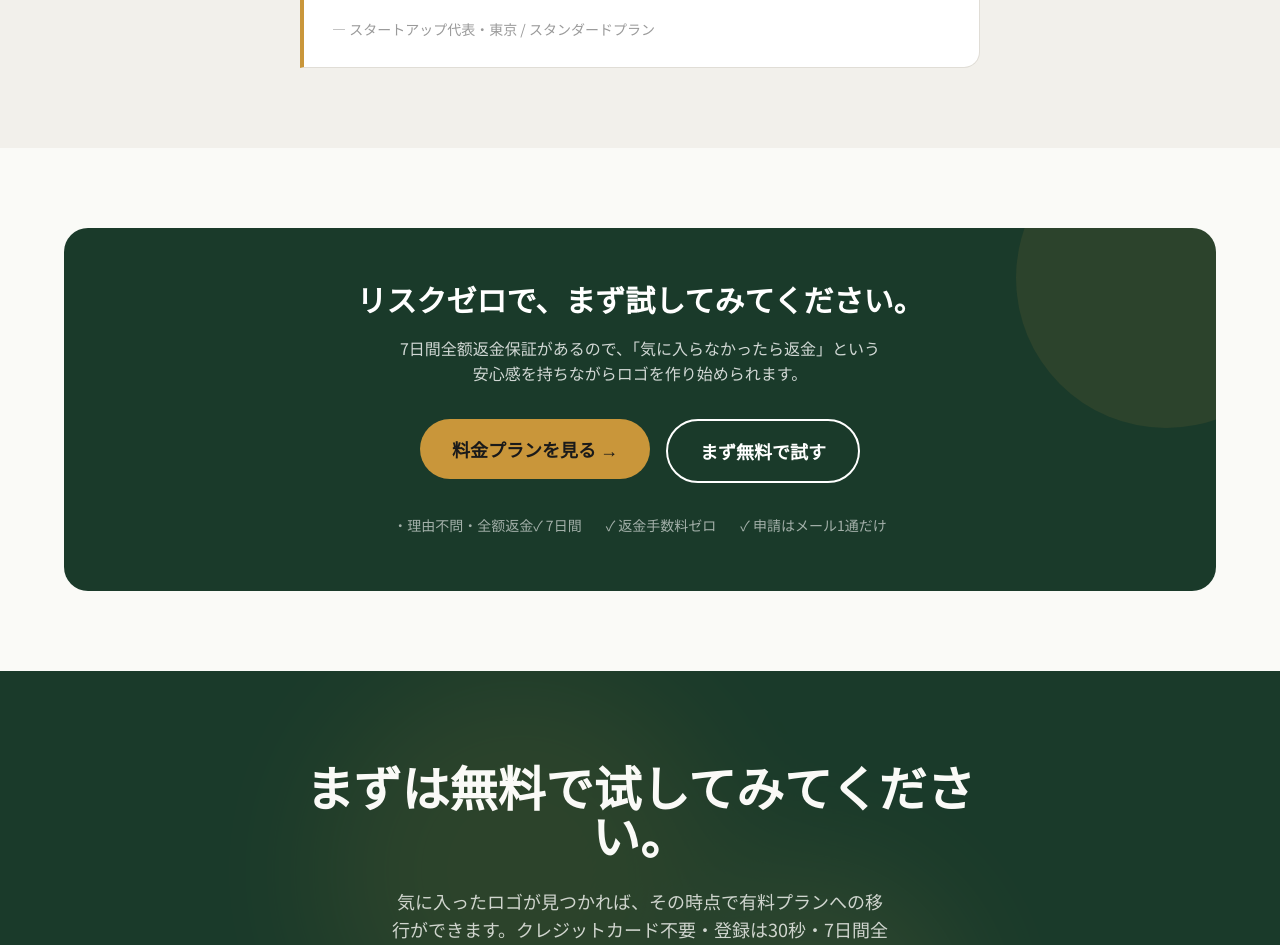
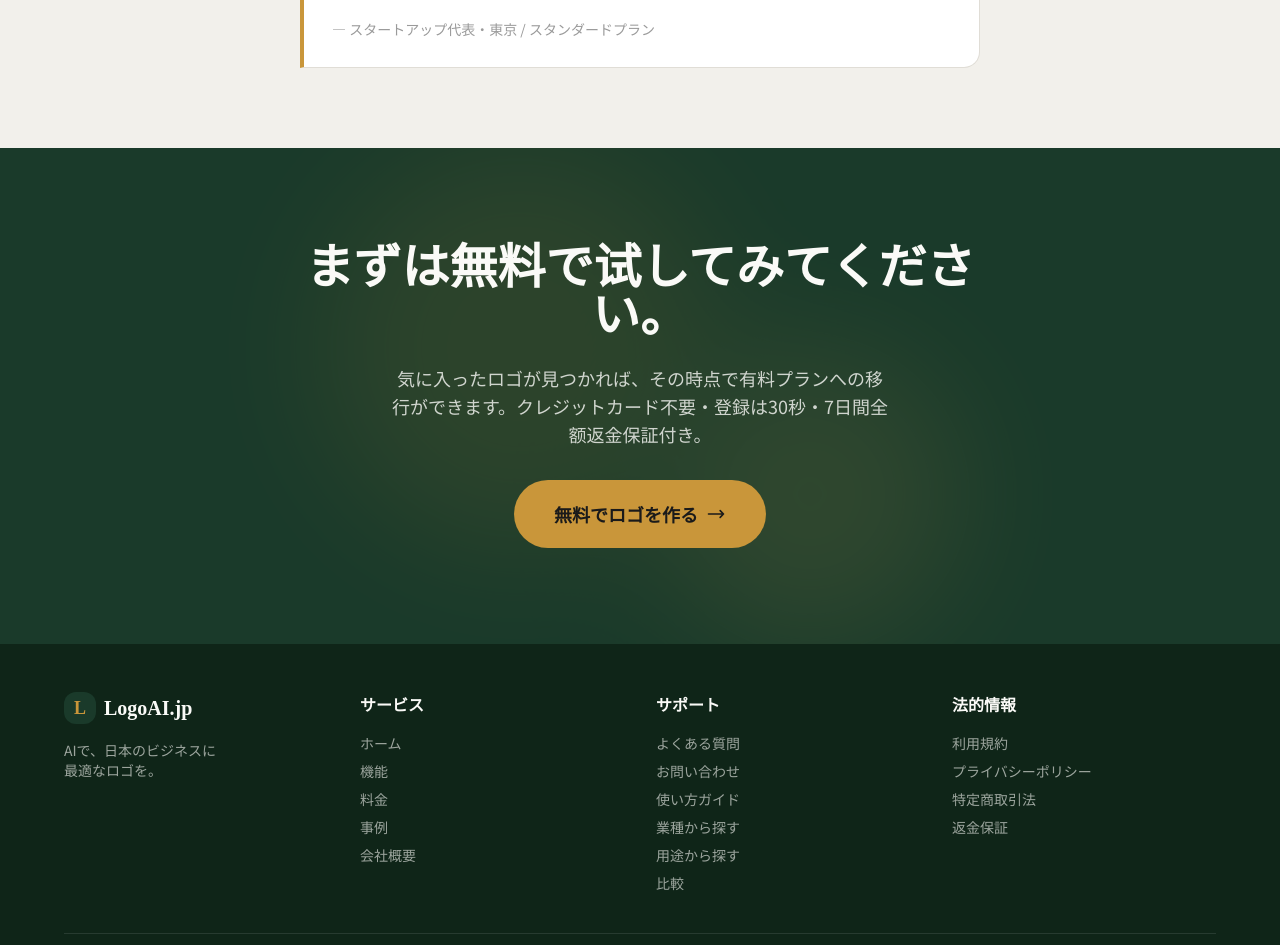
Before and after one commit to HetianVision/LogoAI.jp, a Next.js app: page /guarantee in a window 1280 px wide. Shown: the part 3500-4445 px from the top of the page. Built offline with nearby package versions, Linux system fonts and the light colour scheme.

Commit message:
fix:关于我们页面样式优化

```diff
--- a/app/about/page.tsx
+++ b/app/about/page.tsx
@@ -126,9 +126,9 @@ export default function AboutPage() {
             </motion.div>
 
             {/* 右：視覚的要素（数字カード積み重ね） */}
-            <div className="relative h-[360px] lg:h-[400px]">
+            <div className="relative h-[400px] lg:h-[400px]">
               <motion.div
-                className="absolute top-0 left-0 sm:left-10 bg-white border border-border rounded-2xl p-7 shadow-md w-[240px] rotate-[-3deg] z-10"
+                className="absolute top-0 left-0 sm:left-10 bg-white border border-border rounded-2xl p-7 sm:p-8 shadow-md w-[240px] sm:w-[280px] rotate-[-3deg] z-10"
                 initial={{ opacity: 0, y: 30, rotate: -3 }}
                 whileInView={{ opacity: 1, y: 0, rotate: -3 }}
                 viewport={{ once: true }}
@@ -142,9 +142,9 @@ export default function AboutPage() {
               </motion.div>
 
               <motion.div
-                className="absolute top-20 sm:top-24 left-20 sm:left-32 bg-white border border-border rounded-2xl p-7 shadow-md w-[240px] rotate-[1deg] z-20 border-accent/30"
-                initial={{ opacity: 0, y: 30, rotate: 1 }}
-                whileInView={{ opacity: 1, y: 0, rotate: 1 }}
+                className="absolute top-32 sm:top-32 left-20 sm:left-48 bg-white border border-border rounded-2xl p-7 sm:p-8 shadow-md w-[240px] sm:w-[280px] rotate-[1deg] z-20 border-accent/30"
+                initial={{ opacity: 0, y: 30, rotate: 0 }}
+                whileInView={{ opacity: 1, y: 0, rotate: 3 }}
                 viewport={{ once: true }}
                 transition={{ duration: 0.5, delay: 0.25 }}
               >
@@ -156,7 +156,7 @@ export default function AboutPage() {
               </motion.div>
 
               <motion.div
-                className="absolute top-40 sm:top-48 left-0 sm:left-12 bg-primary border border-primary rounded-2xl p-7 shadow-lg w-[240px] rotate-[-1.5deg] z-30"
+                className="absolute top-64 sm:top-64 left-0 sm:left-12 bg-primary border border-primary rounded-2xl p-7 sm:p-8 shadow-lg w-[240px] sm:w-[280px] rotate-[-1.5deg] z-30"
                 initial={{ opacity: 0, y: 30, rotate: -1.5 }}
                 whileInView={{ opacity: 1, y: 0, rotate: -1.5 }}
                 viewport={{ once: true }}
--- a/app/guarantee/page.tsx
+++ b/app/guarantee/page.tsx
@@ -507,80 +507,6 @@ function GuaranteeConfidence() {
   )
 }
 
-// Section 6: Final CTA
-function FinalCTA() {
-  return (
-    <section className="py-16 md:py-20 bg-bg-base">
-      <div className="max-w-[1200px] mx-auto px-6">
-        <motion.div
-          initial={{ opacity: 0 }}
-          whileInView={{ opacity: 1 }}
-          viewport={{ once: true }}
-          transition={{ duration: 0.6 }}
-          className="bg-primary rounded-2xl p-10 md:p-14 text-center relative overflow-hidden"
-        >
-          <motion.div
-            initial={{ scale: 0.8 }}
-            whileInView={{ scale: 1 }}
-            viewport={{ once: true }}
-            transition={{ duration: 0.6, delay: 0.2 }}
-            className="absolute right-[-100px] top-[-100px] w-[300px] h-[300px] rounded-full opacity-10 bg-accent"
-          />
-          <div className="relative z-10">
-            <motion.h2
-              initial={{ opacity: 0, y: 20 }}
-              whileInView={{ opacity: 1, y: 0 }}
-              viewport={{ once: true }}
-              transition={{ duration: 0.5, delay: 0.2 }}
-              className="font-heading text-3xl font-bold text-white mb-4"
-            >
-              リスクゼロで、まず試してみてください。
-            </motion.h2>
-            <motion.p
-              initial={{ opacity: 0, y: 20 }}
-              whileInView={{ opacity: 1, y: 0 }}
-              viewport={{ once: true }}
-              transition={{ duration: 0.5, delay: 0.3 }}
-              className="text-white/80 mb-8 max-w-[500px] mx-auto"
-            >
-              7日間全额返金保証があるので、「気に入らなかったら返金」という<br />
-              安心感を持ちながらロゴを作り始められます。
-            </motion.p>
-            <motion.div
-              initial={{ opacity: 0, y: 20 }}
-              whileInView={{ opacity: 1, y: 0 }}
-              viewport={{ once: true }}
-              transition={{ duration: 0.5, delay: 0.4 }}
-              className="flex flex-col sm:flex-row gap-4 justify-center mb-8"
-            >
-              <motion.div whileHover={{ scale: 1.05 }} transition={{ duration: 0.2 }}>
-                <Link href="/pricing" className="inline-flex items-center gap-2 bg-accent hover:bg-accent-dark text-text-primary font-bold text-lg px-8 py-4 rounded-full transition-all hover:-translate-y-1 hover:shadow-lg">
-                  料金プランを見る →
-                </Link>
-              </motion.div>
-              <motion.div whileHover={{ scale: 1.05 }} transition={{ duration: 0.2 }}>
-                <Link href="/create" className="inline-flex items-center gap-2 border-2 border-white text-white hover:bg-white hover:text-primary font-bold text-lg px-8 py-4 rounded-full transition-all">
-                  まず無料で試す
-                </Link>
-              </motion.div>
-            </motion.div>
-            <motion.div
-              initial={{ opacity: 0 }}
-              whileInView={{ opacity: 1 }}
-              viewport={{ once: true }}
-              transition={{ duration: 0.5, delay: 0.5 }}
-              className="flex flex-wrap justify-center gap-x-6 gap-y-2 text-sm text-white/60"
-            >
-              <span>・理由不問・全额返金✓ 7日間</span>
-              <span>✓ 返金手数料ゼロ</span>
-              <span>✓ 申請はメール1通だけ</span>
-            </motion.div>
-          </div>
-        </motion.div>
-      </div>
-    </section>
-  )
-}
 
 // Main Page
 export default function GuaranteePage() {
@@ -591,7 +517,6 @@ export default function GuaranteePage() {
       <RefundSteps />
       <GuaranteeFAQ />
       <GuaranteeConfidence />
-      <FinalCTA />
       <BottomCTA
         title="まずは無料で试してみてください。"
         description="気に入ったロゴが見つかれば、その時点で有料プランへの移行ができます。クレジットカード不要・登録は30秒・7日間全额返金保証付き。"
```
Also changed, not shown: 1 other file (tests, documents, lock files or other folders).
